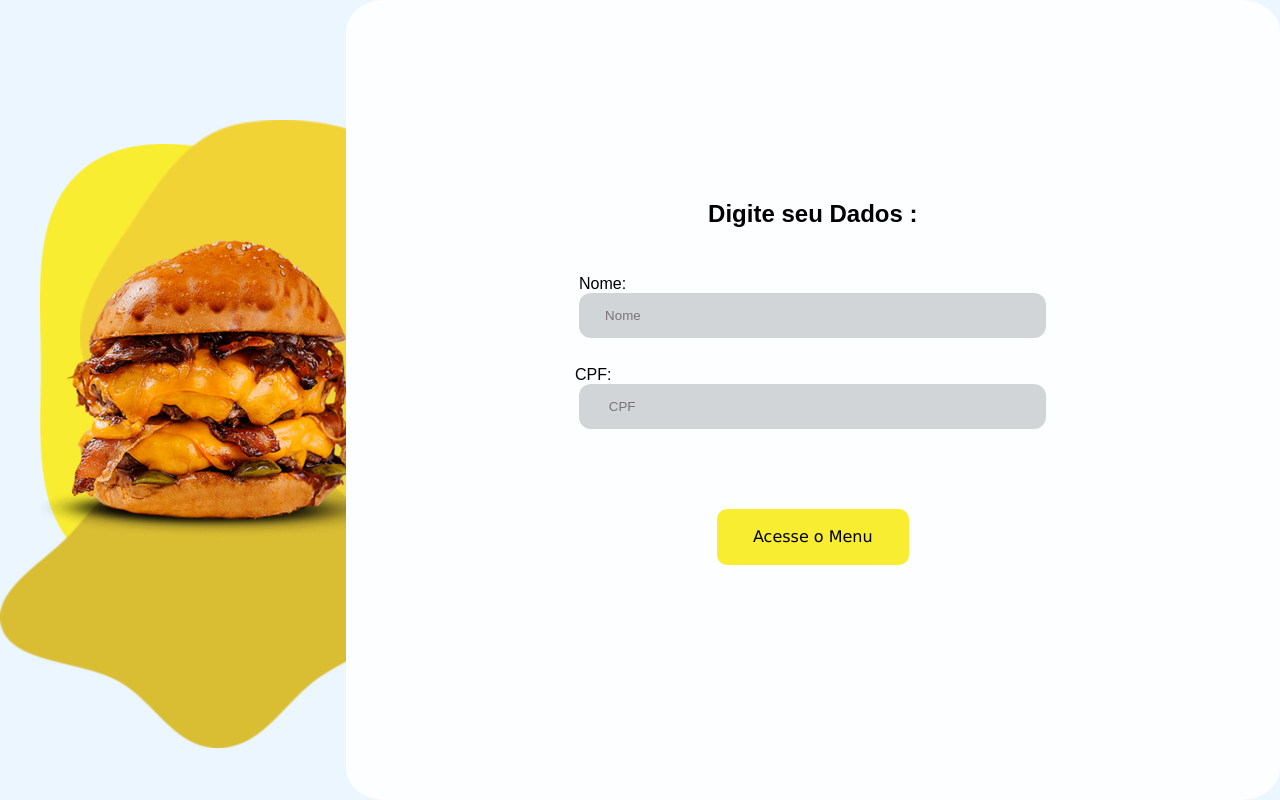
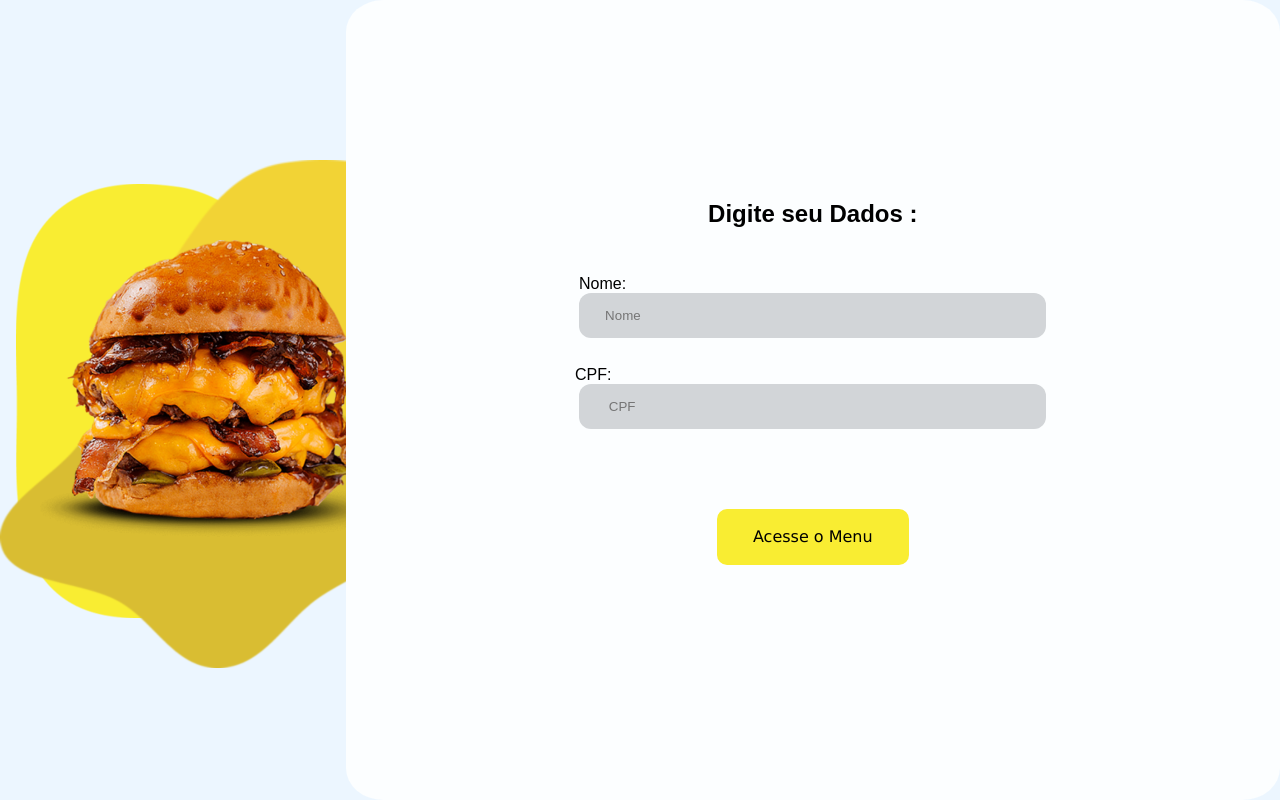
Before and after one commit to Kayky-Azevedo/Totem-Restaurante, a plain HTML site: page index.html in a window 1280 px wide. Drawn offline with Linux system fonts and the light colour scheme.

Commit message:
adjusted style

```diff
--- a/css/style.css
+++ b/css/style.css
@@ -22,19 +22,20 @@
 .movimenta-imagem .BlobsVector_1{
     position: absolute;
     box-sizing: border-box;
-    top: 56vh;
+    top: 46vh;
 }
 .movimenta-imagem .BlobsVector_2{
     position: absolute;
     box-sizing: border-box;
-    top: 15vh;
-    left: 10vh;
+    top: 20vh;
+    left: 15vh;
 }
+
 .movimenta-imagem .BlobsVector_3{
     position: absolute;
     box-sizing: border-box;
-    top: 18vh;
-    left: 5vh;
+    top: 23vh;
+    left: 2vh;
 }
 .information{
     border-radius: 4%;
```
